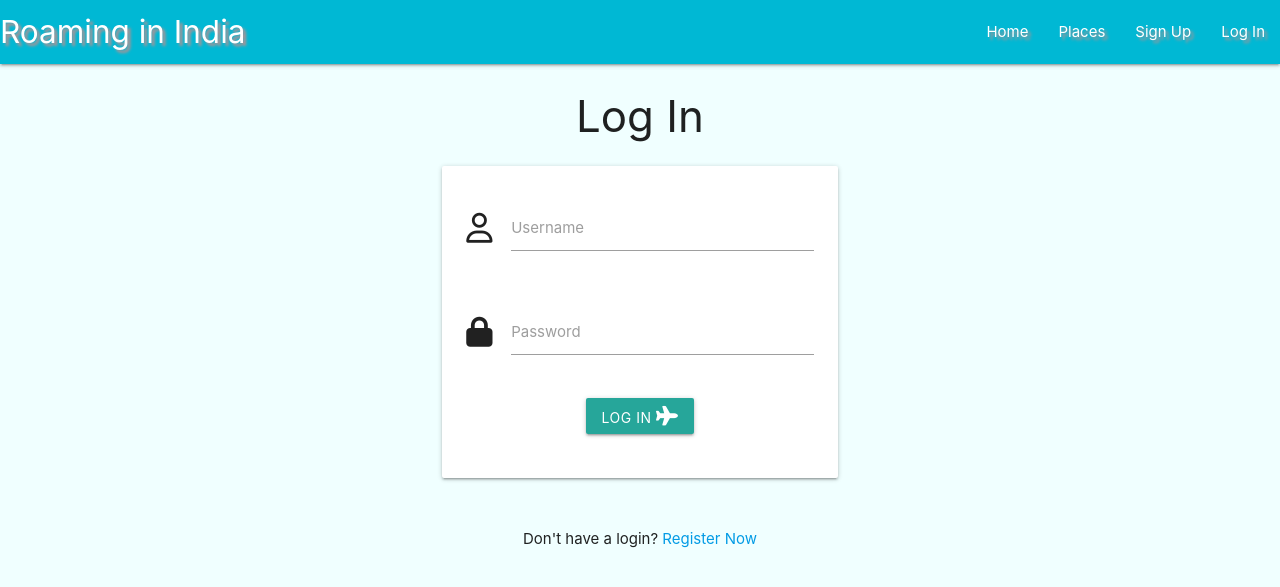
After one commit to Killol14/Roaming-In-India, a Flask app: page /login in a window 1280 px wide. The commit adds this page. Shown: the top 587 px of the page. Run offline with Flask 3, Linux system fonts and the light colour scheme; some libraries are stand-ins or nearby versions.

Commit message:
this will commit added account form and profile in place

```diff
--- a/app.py
+++ b/app.py
@@ -17,6 +17,13 @@ app.config["MONGO_URI"] = os.environ.get("MONGO_URI")
 app.secret_key = os.environ.get("SECRET_KEY")
 
 mongo = PyMongo(app)
+
+def is_logged_in() -> Union[str, None]:
+    """
+    Returns None if the user isn't logged in otherwise returns the username
+
+    """
+    return session.get("user")
 
 @app.route("/")
 @app.route("/get_places")
@@ -47,6 +54,54 @@ def register():
         flash("Sign Up Successful!")
     return render_template("register.html")
 
+
+@app.route("/login", methods=["GET", "POST"])
+def login():
+    if request.method == "POST":
+        # check if username exists in db
+        existing_user = mongo.db.users.find_one(
+            {"username": request.form.get("username").lower()}
+        )
+
+        if existing_user:
+            # ensure hashed password matches user input
+            if check_password_hash(
+                existing_user["password"], request.form.get("password")
+            ):
+                session["user"] = request.form.get("username").lower()
+                flash("Hi, {}".format(request.form.get("username")))
+                return redirect(url_for("account", username=session["user"]))
+            else:
+                # invalid password match
+                flash("Incorrect Username and/or Password")
+                return redirect(url_for("login"))
+        else:
+            # username doesn't exist
+            flash("Incorrect Username and/or Password")
+            return redirect(url_for("login"))
+    return render_template("login.html")
+
+
+@app.route("/account", methods=["GET", "POST"])
+def account():
+    if is_logged_in():
+        """
+        (Chat GPT)
+        grab the session user's username from db
+        """
+        user = mongo.db.users.find_one({"username": session["user"]})
+        recipes = list(mongo.db.recipes.find({"created_by": user["username"]}))
+        return render_template("account.html", user=user, places=places)
+    return redirect(url_for("login"))
+
+@app.route("/logout")
+def logout():
+    if is_logged_in():
+        # remove user from session cookie
+        flash("You have been logged out, see you soon!")
+        session.pop("user", None)
+    return redirect(url_for("login"))
+
 if __name__ == "__main__":
     app.run(host=os.environ.get("IP"),
             port=int(os.environ.get("PORT")),
--- a/templates/base.html
+++ b/templates/base.html
@@ -28,14 +28,14 @@
         <li><a href="{{ url_for('get_places') }}">Home</a></li>
         <li><a href="">Places</a></li>
         {% if session.user %}
-        <li><a href="">Account</a></li>
+        <li><a href="{{ url_for('account', username=session['user']) }}">Account</a></li>
         {% if session.user|lower == "admin"|lower %}
         <li><a href="">Manage categories</a></li>
         {% endif %}
         <li><a href="">Log Out</a></li>
         {% else %}
         <li><a href="{{ url_for('register') }}">Sign Up</a></li>
-        <li><a href="">Log In</a></li>
+        <li><a href="{{ url_for('login') }}">Log In</a></li>
         {% endif %}
      </ul>
     </div>
@@ -46,14 +46,14 @@
         <li><a href="">Home</a></li>
         <li><a href="">Places</a></li>
         {% if session.user %}
-        <li><a href="">Account</a></li>
-        {% if session.user|lower == "admin"|lower %}
+        <li><a href="{{ url_for('account', username=session['user']) }}">Account</a></li>
+        {% if session.user|lower == "killolsevak"|lower %}
         <li><a href="">Manage categories</a></li>
         {% endif %}
         <li><a href="">Log Out</a></li>
         {% else %}
         <li><a href="{{ url_for('register') }}">Sign Up</a></li>
-        <li><a href="">Log In</a></li>
+        <li><a href="{{ url_for('login') }}">Log In</a></li>
         {% endif %}
      </ul>
 
--- /dev/null
+++ b/templates/login.html
@@ -0,0 +1,42 @@
+{% extends "base.html" %}
+{% block content %}
+<div class="container">
+   <h3 class="center-align">Log In</h3>
+   <div class="row">
+      <form class="col s12 m8 offset-m2" method="POST" action=" {{ url_for('login')}}">
+         <div class="card-panel">
+            <!--username-->
+            <div class="row">
+               <div class="input-field col s12">
+                  <i class="far fa-user prefix"></i>
+                  <input id="username" name="username" type="text" minlength="5" maxlength="15"
+                     pattern="^[a-zA-Z0-9]{5,15}$" class="validate" required>
+                  <label for="username">Username</label>
+               </div>
+            </div>
+            <!--password-->
+            <div class="row">
+               <div class="input-field col s12">
+                  <i class="fas fa-lock prefix"></i>
+                  <input id="password" name="password" type="password" minlength="5" maxlength="15" pattern="^[a-zA-Z0-9]{5,15}$" class="validate" required>
+                  <label for="password">Password</label>
+               </div>
+            </div>
+            <!--login button-->
+            <div class="row center-align">
+               <button type="submit" class="btn">
+               Log In <i class="fa-solid fa-plane""></i>
+               </button>
+            </div>
+         </div>
+      </form>
+   </div>
+   <div class="row">
+      <div class="col s12">
+         <p class="center-align">
+            Don't have a login? <a href="{{ url_for('register') }}"> Register Now</a>
+         </p>
+      </div>
+   </div>
+</div>
+{% endblock %}
--- a/templates/register.html
+++ b/templates/register.html
@@ -2,7 +2,7 @@
 {% block content %}
 
 <div class="container">
-<h3 class="center-align">Sign up to Add and Save your own places to visit in india</h3>
+<h3 class="center-align">Sign up to Add and Save your own places to visit in India</h3>
 
 <div class="row">
     <form class="col s12 m8 offset-m2" method="POST" action=" {{ url_for('register') }}">
```
Also changed, not shown: templates/account.html (added, +77 -0 lines).
